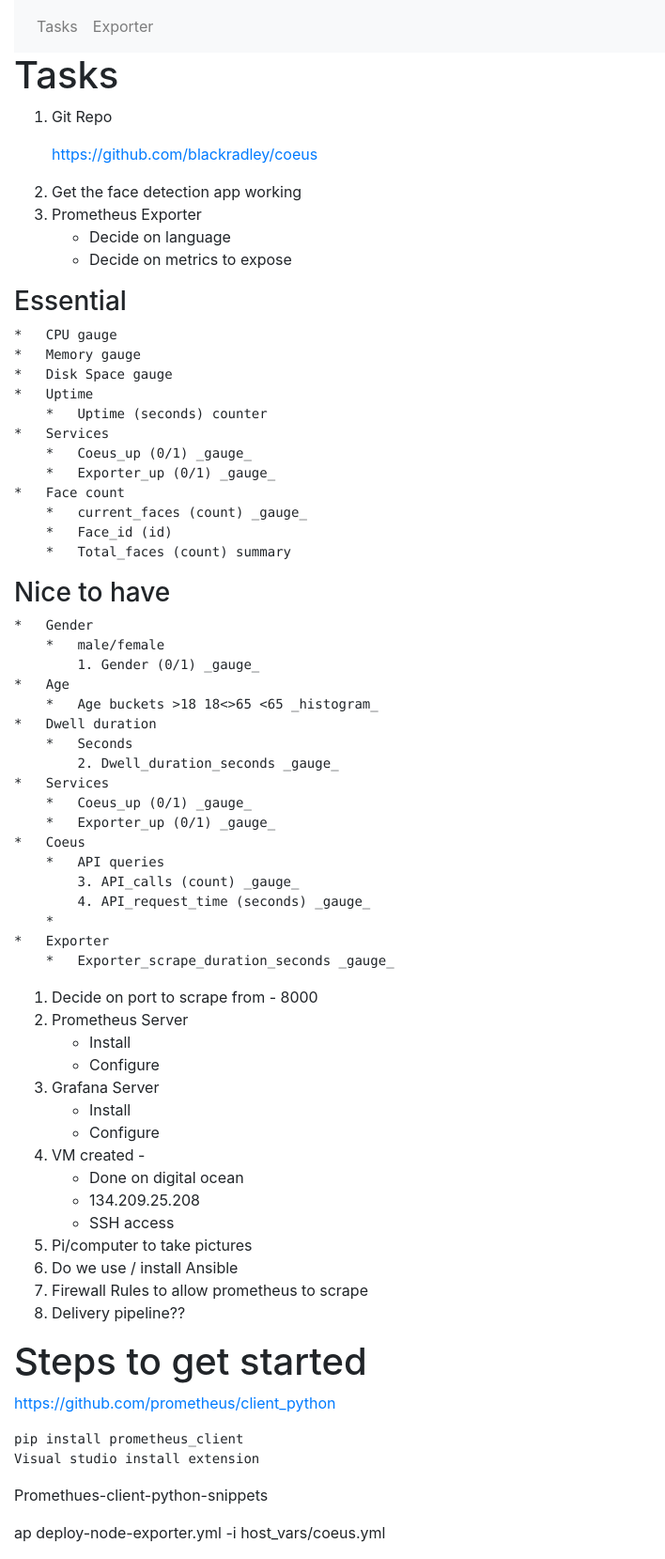
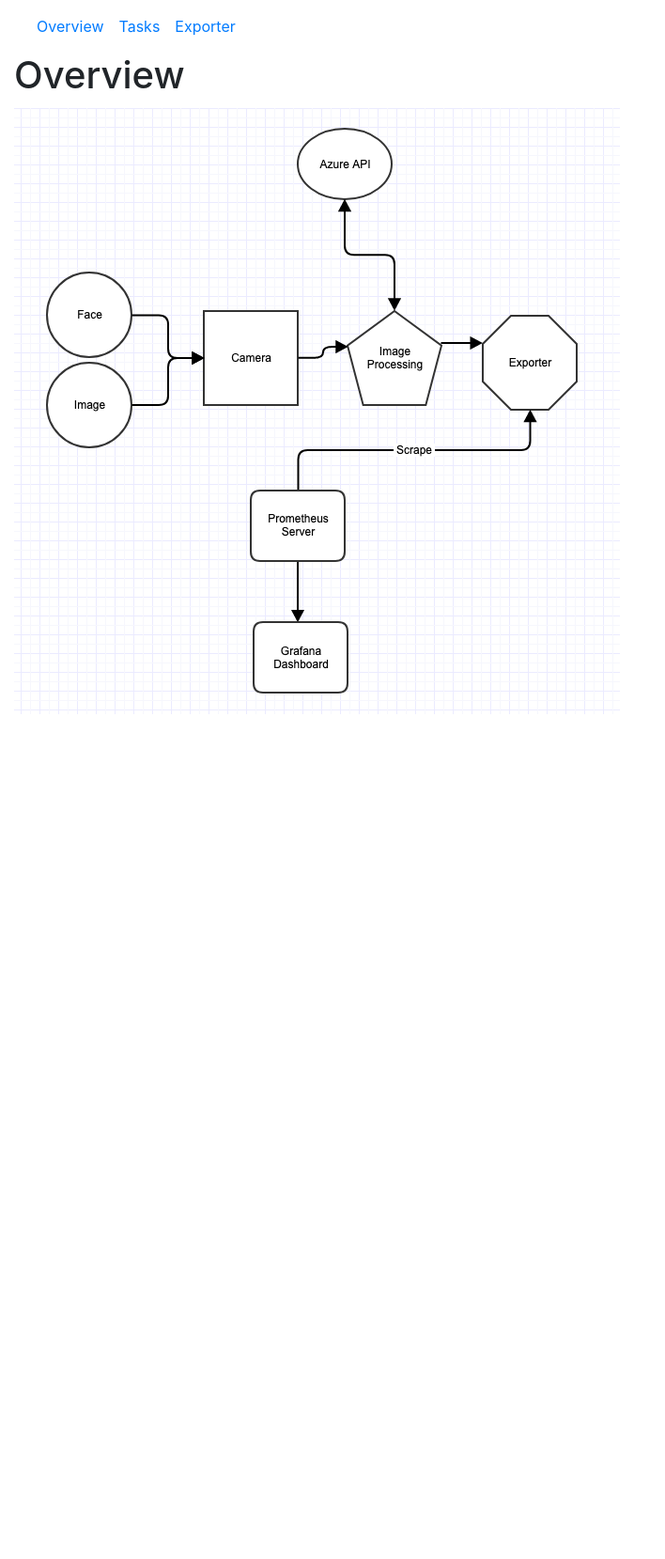
Before and after one commit to joejcollins/paul-morrow, a Jekyll site: the page built from docs/index.md, in a window 1280 px wide. Shown: the whole page at 94% size, without its empty margins (0-708 px from the left). Built offline with Jekyll 4.4.1, drawn with Linux system fonts in a browser that asks for light colours; our own code applies the rules of GitHub Pages for plain Markdown files; after the commit the page ends 900 px from its top, so only the background shows below that.

Commit message:
Nic's diagram

````diff
--- a/docs/_config.yml
+++ b/docs/_config.yml
@@ -1,6 +1,5 @@
 defaults:
-  -
-    scope:
+  - scope:
       path: "" # an empty string here means all files in the project
     values:
       layout: "default"
--- a/docs/_layouts/default.html
+++ b/docs/_layouts/default.html
@@ -13,9 +13,10 @@
 <body>
 
     <section class="container-fluid">
-      <nav class="navbar navbar-expand-md navbar-light bg-light">
+      <nav class="navbar navbar-expand-md">
           <div class="navbar-nav">
-            <a href="{{ site.baseurl }}/" class="nav-item nav-link">Tasks</a>
+            <a href="{{ site.baseurl }}/" class="nav-item nav-link">Overview</a>
+            <a href="{{ site.baseurl }}/tasks" class="nav-item nav-link">Tasks</a>
             <a href="{{ site.baseurl }}/exporter" class="nav-item nav-link">Exporter</a>
           </div>
       </nav>
--- a/docs/index.md
+++ b/docs/index.md
@@ -1,80 +1,3 @@
-# Tasks
+# Overview
 
-1. Git Repo
-
-    [https://github.com/blackradley/coeus](https://github.com/blackradley/coeus)
-
-2. Get the face detection app working
-3. Prometheus Exporter
-    *   Decide on language
-    *   Decide on metrics to expose
-
-### Essential
-
-    *   CPU gauge
-    *   Memory gauge
-    *   Disk Space gauge
-    *   Uptime
-        *   Uptime (seconds) counter
-    *   Services
-        *   Coeus_up (0/1) _gauge_
-        *   Exporter_up (0/1) _gauge_
-    *   Face count
-        *   current_faces (count) _gauge_
-        *   Face_id (id)
-        *   Total_faces (count) summary
-
-### Nice to have
-
-    *   Gender
-        *   male/female
-            1. Gender (0/1) _gauge_
-    *   Age
-        *   Age buckets >18 18<>65 <65 _histogram_
-    *   Dwell duration
-        *   Seconds
-            2. Dwell_duration_seconds _gauge_
-    *   Services
-        *   Coeus_up (0/1) _gauge_
-        *   Exporter_up (0/1) _gauge_
-    *   Coeus
-        *   API queries
-            3. API_calls (count) _gauge_
-            4. API_request_time (seconds) _gauge_
-        *
-    *   Exporter
-        *   Exporter_scrape_duration_seconds _gauge_
-
-4. Decide on port to scrape from - 8000
-5. Prometheus Server
-    *   Install
-    *   Configure
-6. Grafana Server
-    *   Install
-    *   Configure
-7. VM created -
-    *   Done on digital ocean
-    *   134.209.25.208
-    *   SSH access
-8. Pi/computer to take pictures
-9. Do we use / install Ansible
-10. Firewall Rules to allow prometheus to scrape
-11. Delivery pipeline??
-
-
-
-
-# Steps to get started
-
-[https://github.com/prometheus/client_python](https://github.com/prometheus/client_python)
-
-
-```
-pip install prometheus_client
-Visual studio install extension
-```
-
-
-Promethues-client-python-snippets
-
- ap deploy-node-exporter.yml -i host_vars/coeus.yml
+![Overview diagram](./assets/img/overview.png "Logo Title Text 1")
````
Also changed, not shown: docs/tasks.md (added, +63 -0 lines), docs/assets/img/overview.png (added), exporter/README.md (added).
